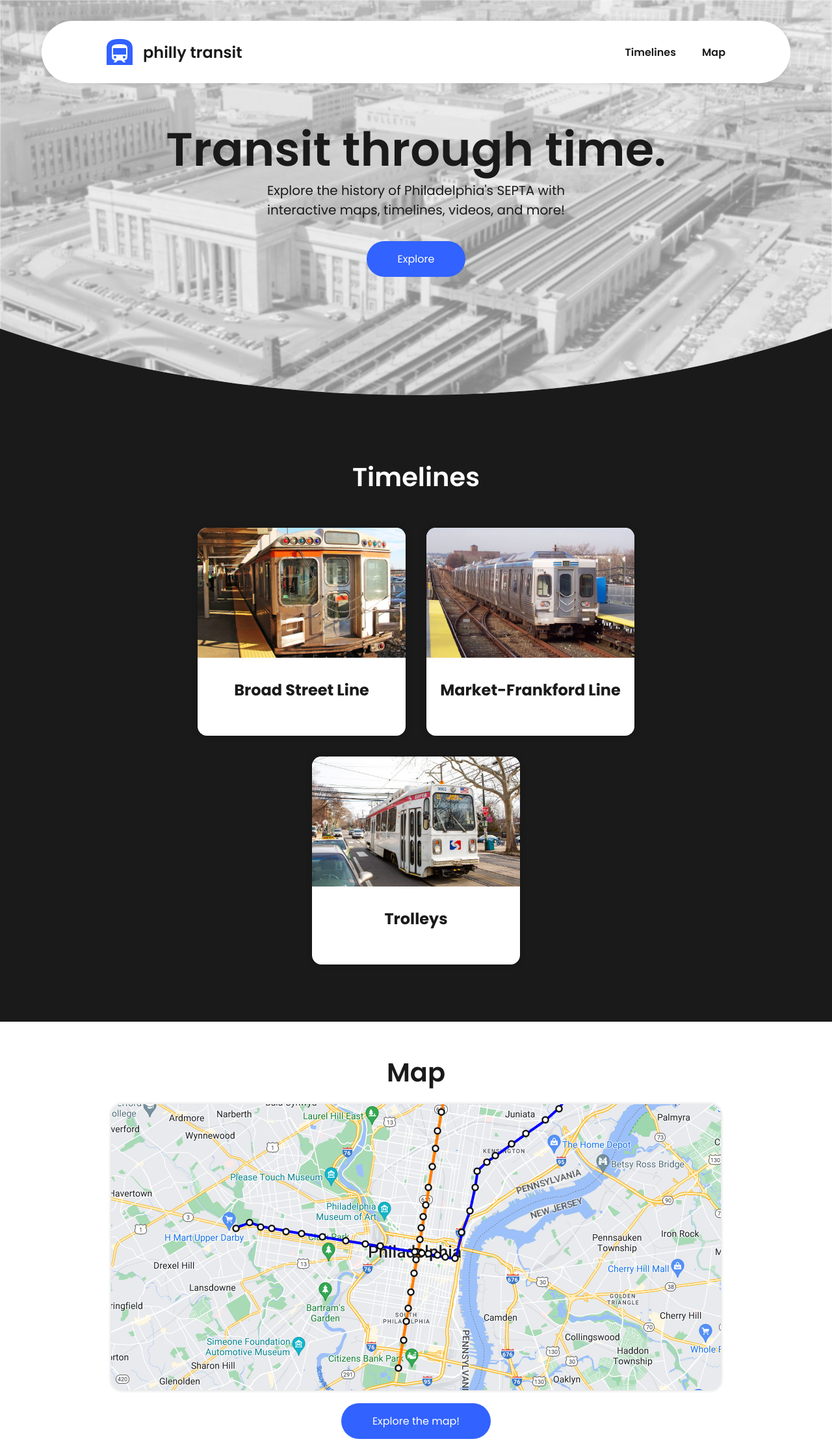
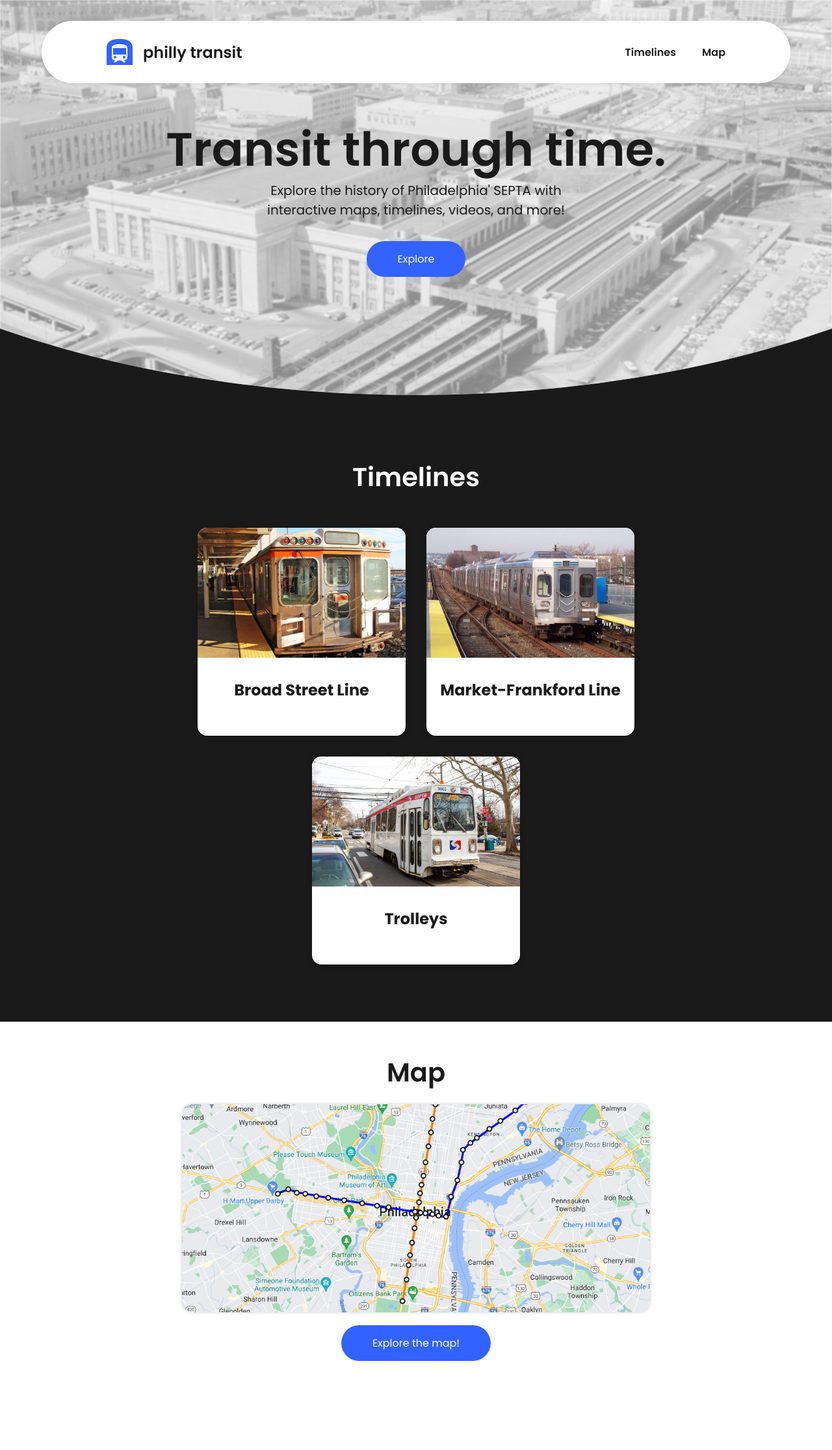
Before and after one commit to jasonli5/philly-transit-final, a Next.js app: page / in a window 1280 px wide. Shown: the whole page at 65% size. After the commit the page ends 2111 px from the top, so only its background shows below. Built offline with nearby package versions, Linux system fonts and the light colour scheme.

Commit message:
fix lint errors

```diff
--- a/src/components/Header.tsx
+++ b/src/components/Header.tsx
@@ -2,6 +2,7 @@
 import SubwayIcon from "@mui/icons-material/Subway";
 import MenuIcon from "@mui/icons-material/Menu";
 import React from "react";
+import Link from "next/link";
 
 const Style = styled.div`
   header {
@@ -18,11 +19,6 @@
     top: 2rem;
     border-radius: 10rem;
     box-shadow: 0px 0px 10px rgba(0, 0, 0, 0.1);
-  }
-
-  header img {
-    width: 2rem;
-    height: 2rem;
   }
 
   header > a {
@@ -121,10 +117,10 @@
         className={open ? "active-menu" : ""}
         style={{ position: !fixed ? "fixed" : "relative" }}
       >
-        <a href="/" className="logo">
+        <Link href="/" className="logo">
           <SubwayIcon style={{ fontSize: "48px", color: "#3262ff" }} />
           <span>philly transit</span>
-        </a>
+        </Link>
         <nav>
           <a href="#" className="menu-button" onClick={toggleMenu}>
             <MenuIcon style={{ fontSize: "48px", color: "#000000" }} />
--- a/src/components/TimelineCard.tsx
+++ b/src/components/TimelineCard.tsx
@@ -1,5 +1,6 @@
 import styled from "@emotion/styled";
 import Link from "next/link";
+import Image from "next/image";
 
 const Style = styled.div`
   .timeline-card {
@@ -23,7 +24,7 @@
     transform: scale(1.02);
   }
 
-  .timeline-card-image img {
+  .timeline-card-image .image {
     width: 100%;
     height: 200px;
     object-fit: cover;
@@ -47,7 +48,13 @@
     <Style>
       <Link href={link} className="timeline-card">
         <div className="timeline-card-image">
-          <img src={image} />
+          <Image
+            className="image"
+            src={image}
+            alt={title}
+            width={300}
+            height={100}
+          />
         </div>
         <h2>{title}</h2>
       </Link>
--- a/src/modules/home/LandingSection.tsx
+++ b/src/modules/home/LandingSection.tsx
@@ -66,8 +66,8 @@
           <div className="headline-container">
             <p className="title">Transit through time.</p>
             <p className="description">
-              Explore the history of Philadelphia's SEPTA with interactive maps,
-              timelines, videos, and more!
+              Explore the history of Philadelphia&apos; SEPTA with interactive
+              maps, timelines, videos, and more!
             </p>
             <NavigationButton href="#timeline">Explore</NavigationButton>
           </div>
--- a/src/modules/home/MapSection.tsx
+++ b/src/modules/home/MapSection.tsx
@@ -1,6 +1,7 @@
 import NavigationButton from "@/components/NavigationButton";
 import styled from "@emotion/styled";
 import Link from "next/link";
+import Image from "next/image";
 
 const Style = styled.div`
   .map-home-section {
@@ -27,14 +28,22 @@
     margin-top: 1rem;
   }
 
-  #google_map-section {
-    margin: 0 auto;
-    max-width: 100%;
-    max-height: 30rem;
+  .image-container {
     border-radius: 1rem;
     box-shadow: 0px 0px 5px rgba(0, 0, 0, 0.2);
-    object-fit: contain;
     margin-bottom: 1rem;
+    overflow: hidden;
+    width: 75%;
+    max-width: 55rem;
+    height: 20rem;
+    max-height: 30rem;
+    position: relative;
+    display: flex;
+  }
+
+  .image {
+    object-fit: cover;
+    object-position: center;
   }
 `;
 
@@ -47,7 +56,14 @@
             Map
           </h1>
 
-          <img id="google_map-section" src="/images/map.png" />
+          <div className="image-container">
+            <Image
+              className="image"
+              src="/images/map.png"
+              alt="google maps"
+              fill
+            />
+          </div>
           <NavigationButton href="/map">Explore the map!</NavigationButton>
         </div>
       </section>
```
Also changed, not shown: src/components/Timeline.tsx (+9 -2 lines).
